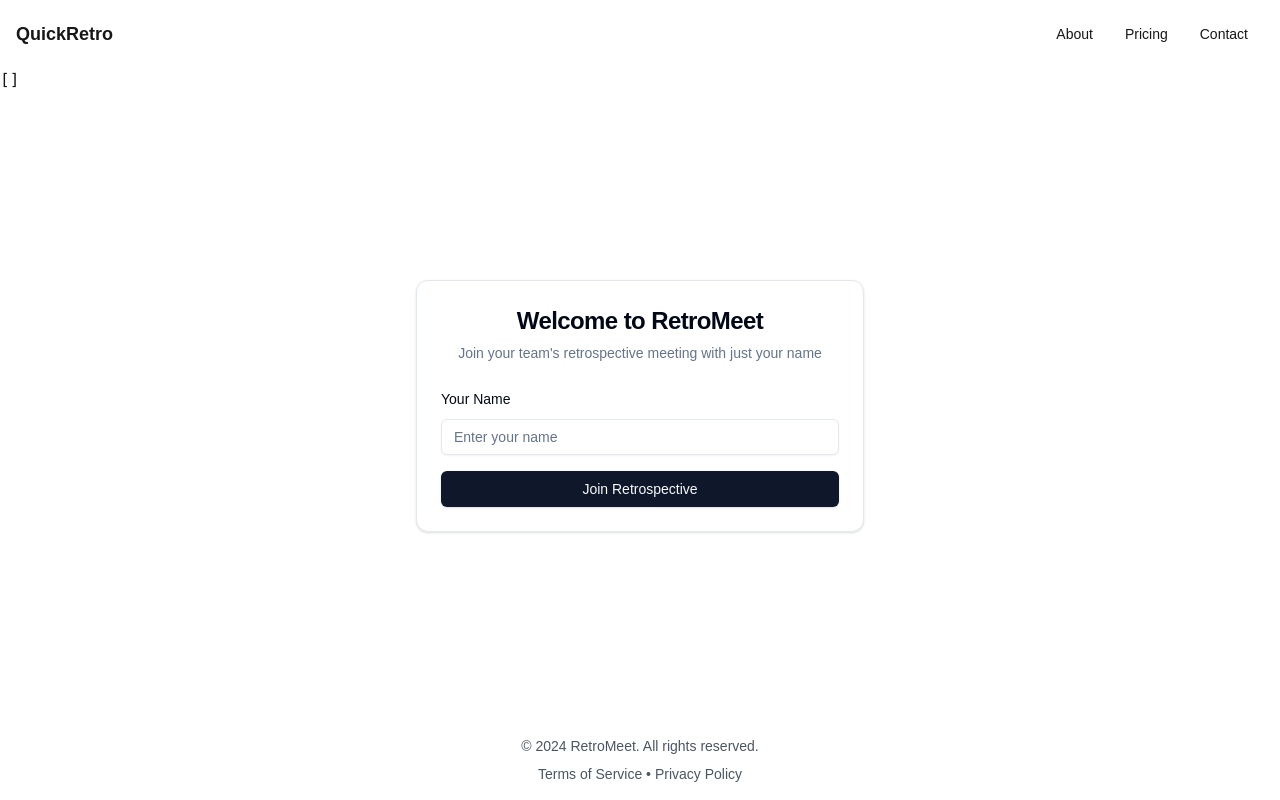
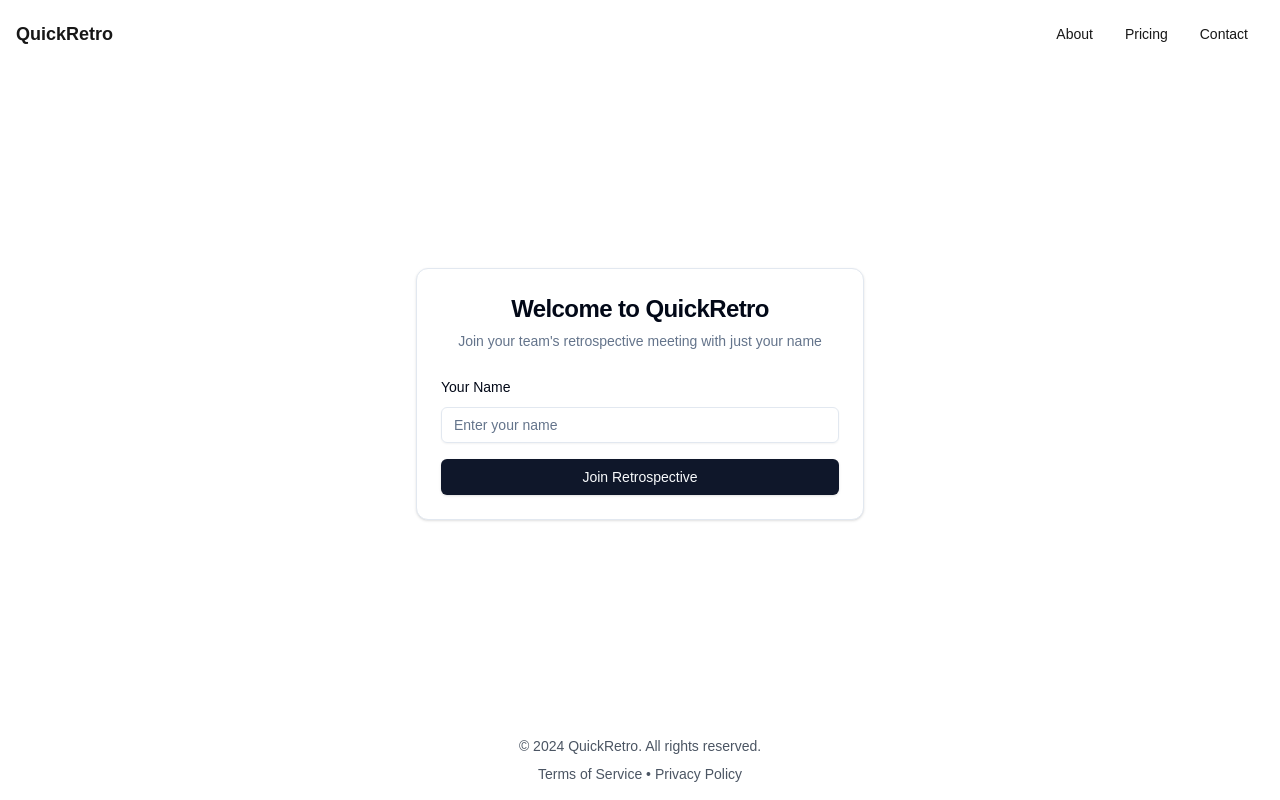
Before and after one commit to emreycolakoglu/quickretro, a Next.js app: page / in a window 1280 px wide. Built offline with nearby package versions, Linux system fonts and the light colour scheme; no server answers; the database is empty.

Commit message:
progress

```diff
--- a/package.json
+++ b/package.json
@@ -41,6 +41,8 @@
     "@radix-ui/react-toggle": "^1.1.0",
     "@radix-ui/react-toggle-group": "^1.1.0",
     "@radix-ui/react-tooltip": "^1.1.3",
+    "@tanstack/react-query": "^5.59.20",
+    "@tanstack/react-query-devtools": "^5.59.20",
     "class-variance-authority": "^0.7.0",
     "clsx": "^2.1.1",
     "cmdk": "^1.0.0",
@@ -67,6 +69,7 @@
     "zod": "^3.23.8"
   },
   "devDependencies": {
+    "@tanstack/eslint-plugin-query": "^5.60.1",
     "@types/cors": "^2.8.17",
     "@types/node": "^20",
     "@types/react": "^18",
--- a/src/instrumentation.ts
+++ b/src/instrumentation.ts
@@ -7,9 +7,6 @@ export function register() {
     if (process.env.NODE_ENV === "production") {
       console.log("Running Prisma migrate deploy...");
       execSync("npx prisma migrate deploy", { stdio: "inherit" });
-    } else {
-      console.log("Running Prisma db push...");
-      execSync("npx prisma db push", { stdio: "inherit" });
     }
     console.log("Database synchronized successfully.");
   } catch (error) {
--- a/src/pages/_app.tsx
+++ b/src/pages/_app.tsx
@@ -1,6 +1,25 @@
 import "@/styles/globals.css";
 import type { AppProps } from "next/app";
+import { useState } from "react";
+import {
+  QueryClient,
+  QueryClientProvider,
+  HydrationBoundary,
+} from "@tanstack/react-query";
+import { ReactQueryDevtools } from "@tanstack/react-query-devtools";
 
 export default function App({ Component, pageProps }: AppProps) {
-  return <Component {...pageProps} />;
+  const [queryClient] = useState(() => new QueryClient());
+
+  return (
+    <QueryClientProvider client={queryClient}>
+      <HydrationBoundary
+        state={pageProps.dehydratedState}
+        key="hydration-boundary"
+      >
+        <Component {...pageProps} />
+      </HydrationBoundary>
+      <ReactQueryDevtools buttonPosition="bottom-right" client={queryClient} />
+    </QueryClientProvider>
+  );
 }
--- a/src/pages/index.tsx
+++ b/src/pages/index.tsx
@@ -11,9 +11,8 @@ import {
 } from "@/components/ui/card";
 import { Label } from "@/components/ui/label";
 import { Logo } from "@/components/custom/logo";
-import { PrismaClient } from "@prisma/client";
 
-export default function Component({ sessions }: any) {
+export default function Component() {
   const [name, setName] = useState("");
 
   const handleSubmit = (e: React.FormEvent) => {
@@ -41,13 +40,11 @@ export default function Component({ sessions }: any) {
         </nav>
       </header>
 
-      <pre>{JSON.stringify(sessions)}</pre>
-
       <main className="flex-grow flex items-center justify-center px-4">
         <Card className="w-full max-w-md">
           <CardHeader>
             <CardTitle className="text-2xl text-center">
-              Welcome to RetroMeet
+              Welcome to QuickRetro
             </CardTitle>
             <CardDescription className="text-center">
               Join your team&apos;s retrospective meeting with just your name
@@ -74,7 +71,7 @@ export default function Component({ sessions }: any) {
       </main>
 
       <footer className="p-4 text-center text-sm text-gray-600 dark:text-gray-400">
-        <p>&copy; 2024 RetroMeet. All rights reserved.</p>
+        <p>&copy; 2024 QuickRetro. All rights reserved.</p>
         <div className="mt-2">
           <a href="#" className="hover:underline">
             Terms of Service
@@ -88,12 +85,3 @@ export default function Component({ sessions }: any) {
     </div>
   );
 }
-
-export const getServerSideProps = async () => {
-  const db = new PrismaClient();
-  const sessions = await db.session.findMany({});
-
-  return {
-    props: { sessions },
-  };
-};
```
Also changed, not shown: 1 other file (tests, documents, lock files or other folders).
